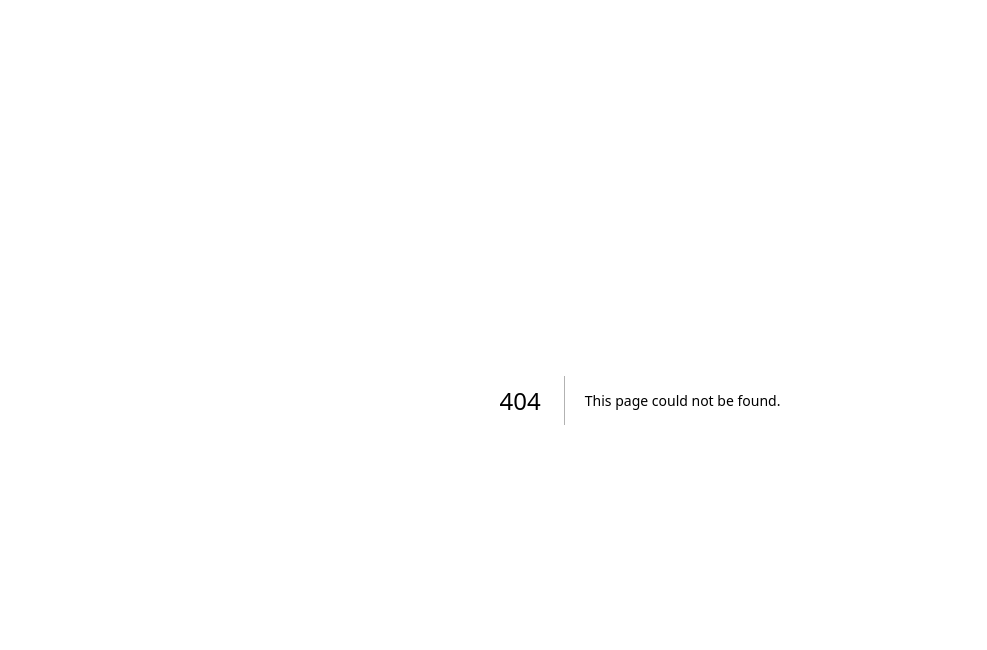
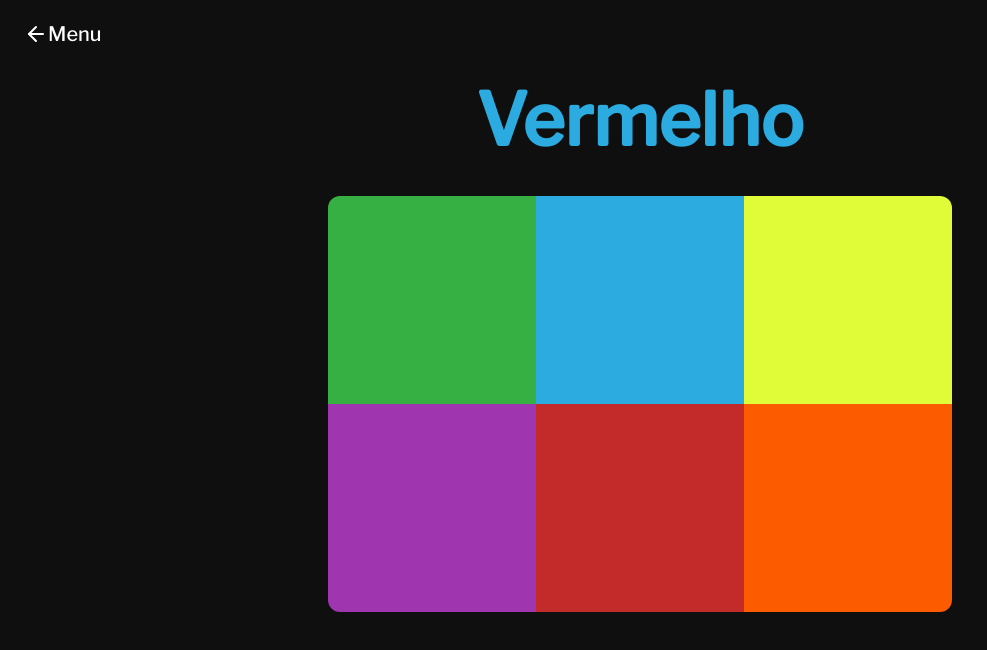
Before and after one commit to GabrielDasNevesPinheiro/color-rect, a Next.js app: page /practice in a window 1280 px wide. Before the commit this address had no page. Shown: the top 650 px of the page, without its empty margins (0-987 px from the left). Built offline with nearby package versions, Linux system fonts and the light colour scheme.

Commit message:
Practice mode

```diff
--- /dev/null
+++ b/src/app/(game)/practice/page.tsx
@@ -0,0 +1,46 @@
+"use client";
+
+import Button from "@/components/ui/Button";
+import { ColorHeader } from "@/components/ui/ColorHeader";
+import { Colorpad } from "@/components/ui/Colorpad";
+import { colorNames, sortColor, sortWord } from "@/util/game";
+import { ArrowLeft } from "lucide-react";
+import { useRouter } from "next/navigation";
+import { useState } from "react";
+
+
+export default function Practice() {
+    const router = useRouter();
+
+    const [word, setWord] = useState(sortWord());
+    const [color, setColor] = useState(sortColor());
+
+    const menu = () => router.push("/");
+
+    const padClick = (colorName: ColorVariant) => {
+        if (colorName === colorNames[color]) {
+            setWord(sortWord());
+            setColor(sortColor());
+        }
+    }
+
+    return (
+        <div className="h-screen w-full flex flex-col">
+            <div className="flex w-full md:p-4 p-2">
+                <Button variant={"ghost"} size={"sm"} onClick={menu}><ArrowLeft /> Menu</Button>
+            </div>
+
+            <div className="h-full w-full flex flex-col items-center p-2 md:p-4 md:space-y-10 space-y-4">
+                <ColorHeader color={colorNames[color]}>{word}</ColorHeader>
+
+                <div className="grid grid-rows-3 grid-cols-2 md:grid-cols-3 md:grid-rows-2 rounded-xl overflow-hidden">
+                    {colorNames.map((colorName, i) => (
+                        <Colorpad key={i} onClick={() => padClick(colorName)} color={colorName as ColorVariant} className="h-40 w-40 md:h-52 md:w-52" />
+                    ))
+                    }
+                </div>
+
+            </div>
+        </div>
+    )
+}
--- a/src/app/page.tsx
+++ b/src/app/page.tsx
@@ -16,6 +16,7 @@ export default function Home() {
   const router = useRouter();
   const play = (diff: "easy" | "medium" | "hard") => router.push(`/rect/${diff}`);
   const rank = () => router.push("/rank");
+  const practice = () => router.push("/practice");
   const login = () => router.push("/signin");
 
   const textColors = ["text-[#36B042]", "text-[#2CABE1]", "text-[#E0FB38]", "text-[#9F36B0]", "text-[#C32B2B]", "text-[#FD5B00]"];
@@ -50,6 +51,7 @@ export default function Home() {
           </div>
           <div className="flex flex-col w-full gap-3 pr-12 pl-12 pt-10">
             <Button onClick={() => setDiffSelect(true)} size={"lg"}>Jogar</Button>
+            <Button onClick={practice} size={"lg"}>Praticar</Button>
             <Button onClick={rank} size={"lg"}>Ranking</Button>
             <Link href={"/tutorial"} className="self-end text-white/50">como jogar?</Link>
           </div>
```
